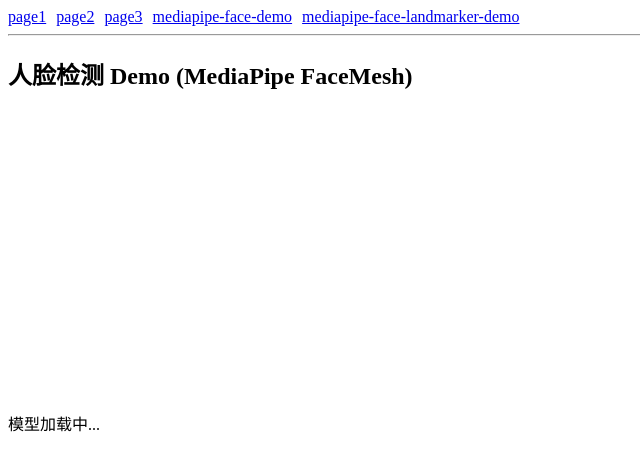
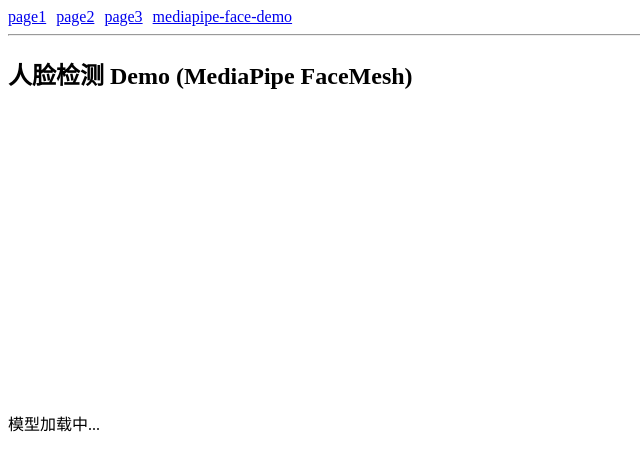
Before and after one commit to trry-hub/issues, a Vue app: page /#/mediapipe-face-landmarker-demo in a window 1280 px wide. Before the commit this address led to /#/mediapipe-face-demo. Shown: the top 470 px of the page, without its empty margins (0-640 px from the left). Built offline with nearby package versions, Linux system fonts and the light colour scheme; no server answers.

Commit message:
refactor: remove unused route link for face landmarker demo in App.vue
- Deleted the router link for the face landmarker demo from App.vue to streamline navigation.
- Commented out the GPU delegate option in the face landmarker demo component for clarity and potential future use.

```diff
--- a/src/App.vue
+++ b/src/App.vue
@@ -14,7 +14,6 @@ eruda.init()
       <router-link to="/page2">page2</router-link>
       <router-link to="/page3">page3</router-link>
       <router-link to="/mediapipe-face-demo">mediapipe-face-demo</router-link>
-      <router-link to="/mediapipe-face-landmarker-demo">mediapipe-face-landmarker-demo</router-link>
     </div>
     <hr>
     <router-view v-slot="{ Component, route }">
--- a/src/views/mediapipe/face-landmarker-demo.vue
+++ b/src/views/mediapipe/face-landmarker-demo.vue
@@ -73,7 +73,7 @@ async function createFaceLandmarker() {
   faceLandmarker = await FaceLandmarker.createFromOptions(filesetResolver, {
     baseOptions: {
       modelAssetPath: `https://storage.googleapis.com/mediapipe-models/face_landmarker/face_landmarker/float16/1/face_landmarker.task`,
-      delegate: 'GPU'
+      // delegate: 'GPU'
     },
     outputFaceBlendshapes: true,
     runningMode,
```
